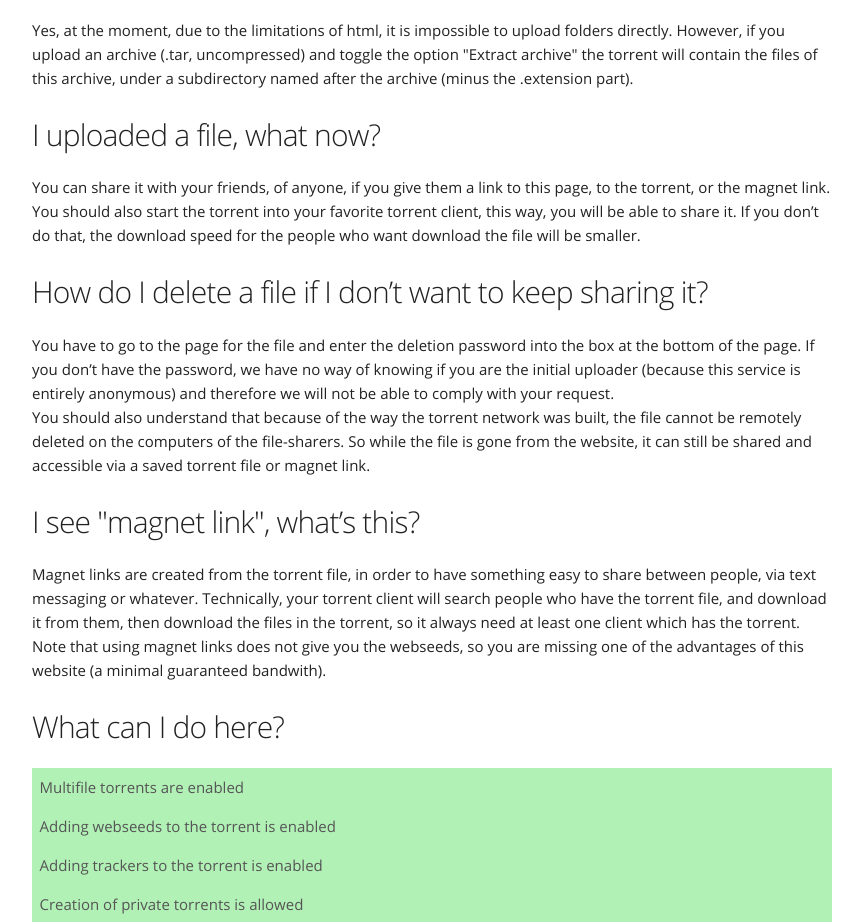
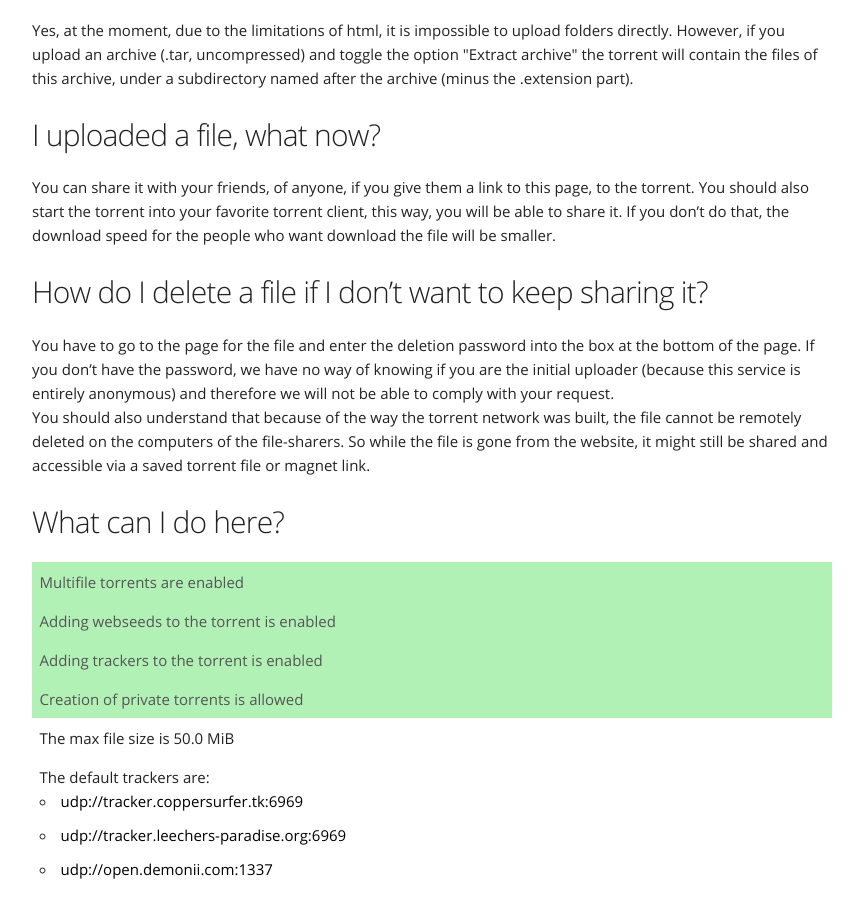
Before and after one commit to mathieui/pleaseshare, a Flask app: page /help in a window 1280 px wide. Shown: the part 156-1078 px from the top of the page, without its empty margins (208-1071 px from the left). After the commit the page ends 1035 px from the top, so only its background shows below. Run offline with Flask 2, Linux system fonts and the light colour scheme; some libraries are stand-ins or nearby versions.

Commit message:
[fix] Display stuff on magnets only if SHOW_MAGNET_LINK is True

```diff
--- a/pleaseshare/templates/help.html
+++ b/pleaseshare/templates/help.html
@@ -21,8 +21,8 @@ Pleaseshare - {{ _('Help') }}
     </p>
     <h4>{{ _('I uploaded a file, what now?') }}</h4>
     <p>{{ _('You can share it with your friends, of anyone, if you give them a link
-    to this page, to the torrent, or the magnet link.
-    You should also start the torrent into your favorite torrent client, this way,
+    to this page, to the torrent') }}{% if config.SHOW_MAGNET_LINK %}{{ _(', or the magnet link') }}{% endif %}.
+    {{ _('You should also start the torrent into your favorite torrent client, this way,
     you will be able to share it. If you don’t do that, the download speed for the
     people who want download the file will be smaller.')}}
     </p>
@@ -34,9 +34,10 @@ Pleaseshare - {{ _('Help') }}
     <br/>
     You should also understand that because of the way the torrent network was built, the file
     cannot be remotely deleted on the computers of the file-sharers. So while the file is gone
-    from the website, it can still be shared and accessible via a saved torrent file or magnet
+    from the website, it might still be shared and accessible via a saved torrent file or magnet
     link.') }}
     </p>
+    {% if config.SHOW_MAGNET_LINK %}
     <h4>{{ _('I see "magnet link", what’s this?') }}</h4>
     <p>{{ _('Magnet links are created from the torrent file, in order to have
     something easy to share between people, via text messaging or whatever.
@@ -46,6 +47,7 @@ Pleaseshare - {{ _('Help') }}
     Note that using magnet links does not give you the webseeds, so you are
     missing one of the advantages of this website (a minimal guaranteed bandwith).') }}
     </p>
+    {% endif %}
     <h4>{{ _('What can I do here?') }}</h4>
     {% if config.ALLOW_MULTIFILE %}
     <p class="alert alert-ok">{{ _('Multifile torrents are enabled') }}</p>
--- a/pleaseshare/templates/home.html
+++ b/pleaseshare/templates/home.html
@@ -54,7 +54,7 @@ PleaseShare - {{ _('Upload') }}
     <p>{{ _('Using PleaseShare is easy:') }}</p>
     <ol>
         <li>{{ _('You upload a file (or an archive, see the options below);') }}</li>
-        <li>{{ _('You get a <strong>.torrent</strong> and a <strong>magnet link</strong> to share with your friends;') }}</li>
+        <li>{{ _('You get a <strong>.torrent</strong> file') }} {% if config.SHOW_MAGNET_LINK %}{{ _('and a <strong>magnet link</strong>') }}{% endif %} {{ _('to share with your friends;') }}</li>
         <li>{{ _('Subsequent downloads are at least <strong>as fast as</strong> a direct HTTP download: this server acts as a <strong>webseed</strong> for the created torrent.') }}</li>
     </ol>
 
```
Also changed, not shown: pleaseshare/translations/fr/LC_MESSAGES/messages.po, 1 other file.
